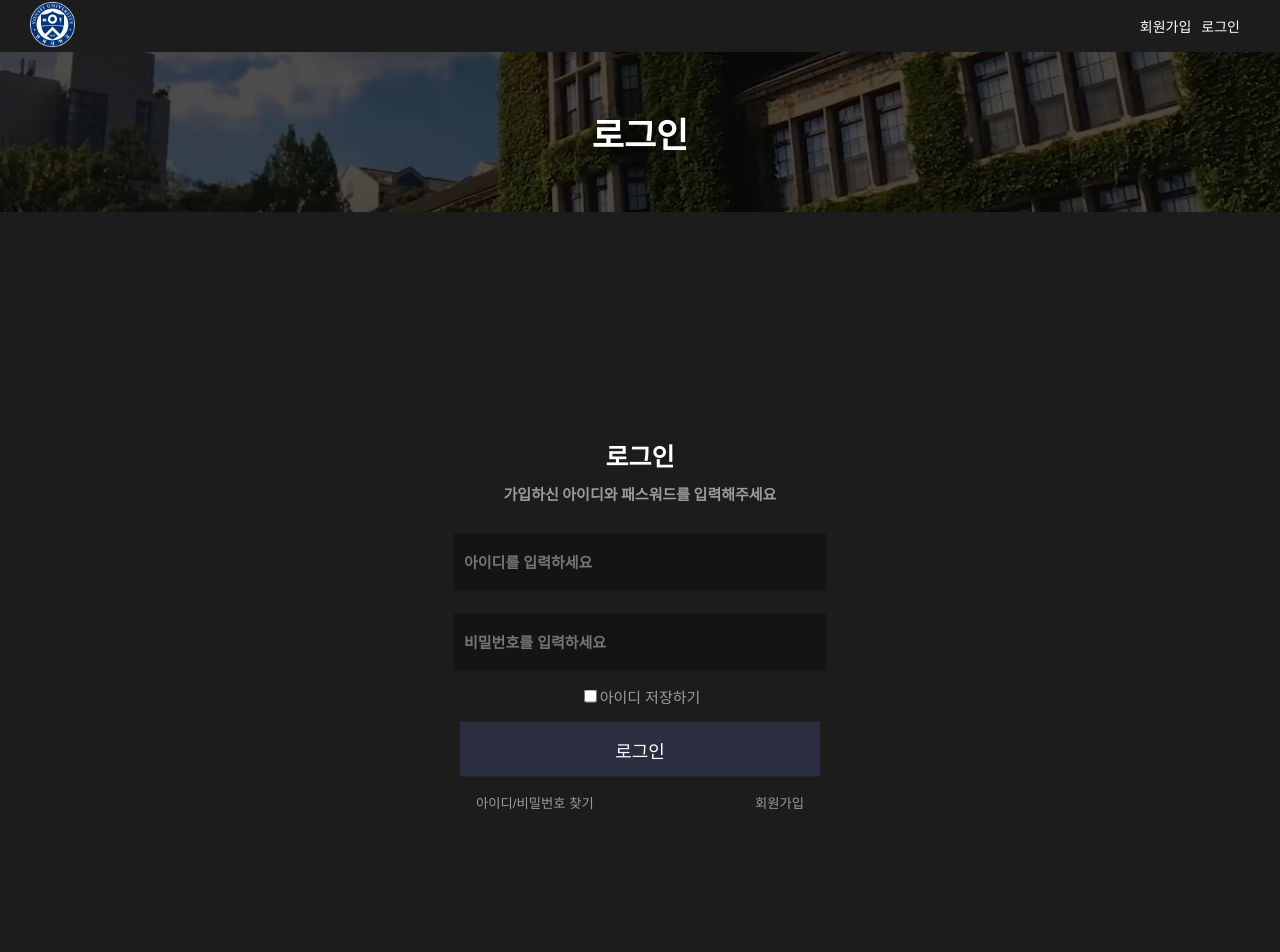
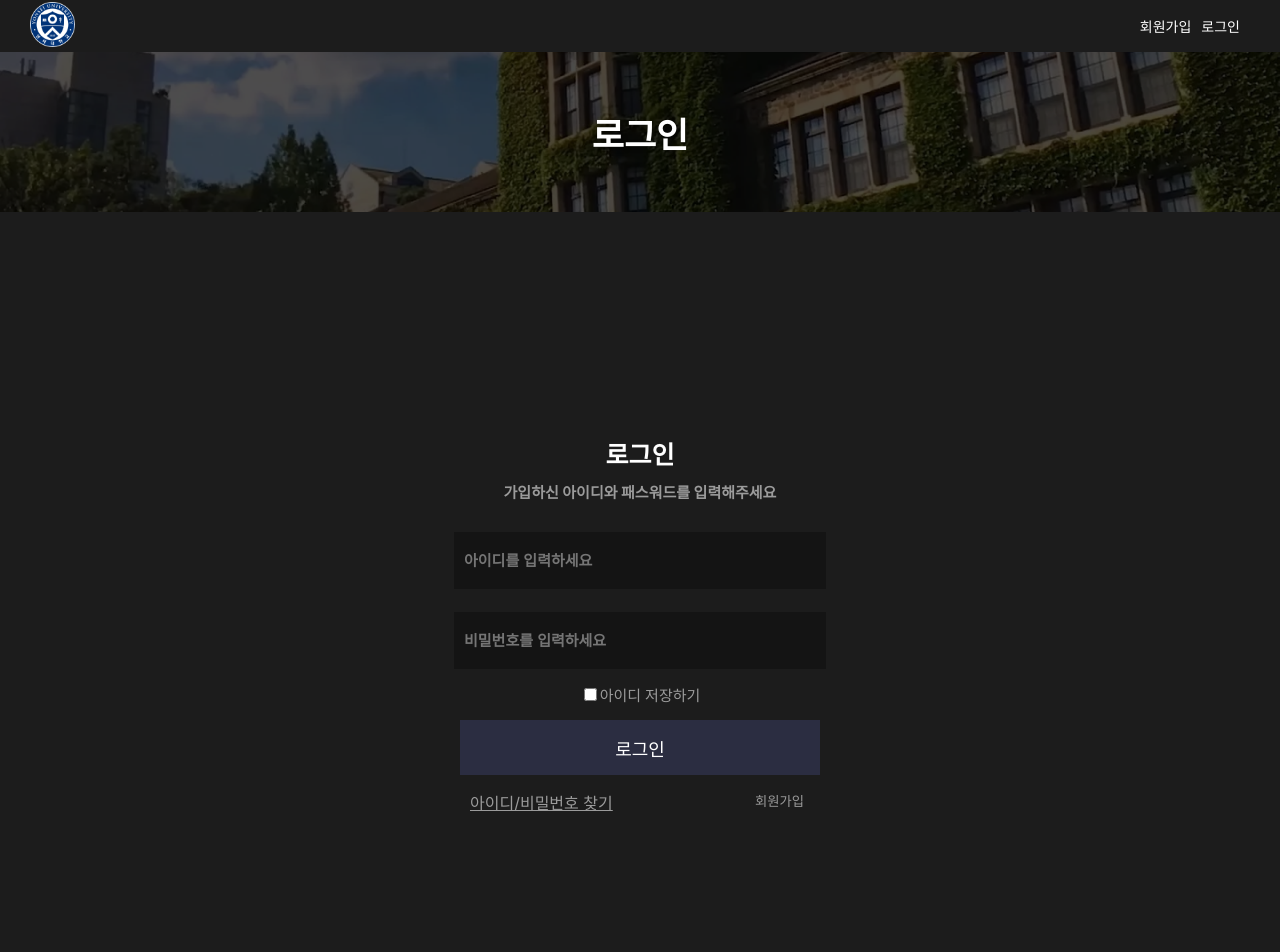
Before and after one commit to RJihyeon/pjpj-addfb, a React (Create React App) app: page /login in a window 1280 px wide. Shown: the top 952 px of the page. Built offline with nearby package versions, Linux system fonts and the light colour scheme; no server answers.

Commit message:
23.11.18 수정전 push

```diff
--- a/src/components/HeadComponent/HeadComponent.jsx
+++ b/src/components/HeadComponent/HeadComponent.jsx
@@ -57,9 +57,9 @@ function HeaderComponent(props) {
                   <Link to="/adminpage">
                     <img src={person} alt="person" className="header-person" />
                   </Link>
-                  <HeaderDropdown />
                 </button>
               )}
+              <HeaderDropdown />
             </>
           ) : (
             <>
--- a/src/components/HeadComponent/HeaderDropdown.jsx
+++ b/src/components/HeadComponent/HeaderDropdown.jsx
@@ -6,9 +6,7 @@ const HeaderDropdown = () => {
   const [myPageIsOpen, myPageRef, myPageHandler] = useDetectClose(false);
   const [boardIsOpen, boardRef, boardHandler] = useDetectClose(false);
 
-  const logoutClickHandler = () => {
-    console.log("logout");
-  };
+
 
   return (
     <Wrapper>
@@ -19,16 +17,16 @@ const HeaderDropdown = () => {
         <Menu isDropped={myPageIsOpen}>
           <Ul>
             <Li>
-              <LinkWrapper href="http://localhost:5000/mypage">회원정보수정</LinkWrapper>
+              <LinkWrapper to="http://localhost:5000/mypage">
+                회원정보수정
+              </LinkWrapper>
             </Li>
             <Li>
-              <LinkWrapper href="/myreservpage">예약관리</LinkWrapper>
+              <LinkWrapper to="/myreservpage">예약관리</LinkWrapper>
             </Li>
-
           </Ul>
         </Menu>
       </DropdownContainer>
-
     </Wrapper>
   );
 };
@@ -42,10 +40,9 @@ const Wrapper = styled.div`
   align-items: center;
   color: white;
   font-size: 14px;
-  background:  #1c1c1c;
+  background: #1c1c1c;
   width: 70px;
   height: 50px;
-
 `;
 
 const DropdownContainer = styled.div`
--- a/src/components/LoginComponent/LoginComponent.jsx
+++ b/src/components/LoginComponent/LoginComponent.jsx
@@ -46,8 +46,6 @@ function RegisterComponent({ onLogin, onLoginAdmin }) {
     }
   };
 
-
-
   return (
     <div>
       <div className="login-container">
@@ -76,7 +74,9 @@ function RegisterComponent({ onLogin, onLoginAdmin }) {
             로그인
           </button>
           <div className="container1">
-            <button className="find">아이디/비밀번호 찾기</button>
+            <Link to="/FindidpwPage" className="find">
+              아이디/비밀번호 찾기
+            </Link>
             <Link to="/signup">
               <button className="signup">회원가입</button>
             </Link>
--- a/src/pages/FindidPage.jsx
+++ b/src/pages/FindidPage.jsx
@@ -8,8 +8,7 @@ function FindidPage() {
   return (
     <div>
       <NavComponent headerText="아이디 찾기" bannerText="아이디 찾기" />
-      <p></p>
-      <button>아이디찾기</button>
+
 
 
 
```
